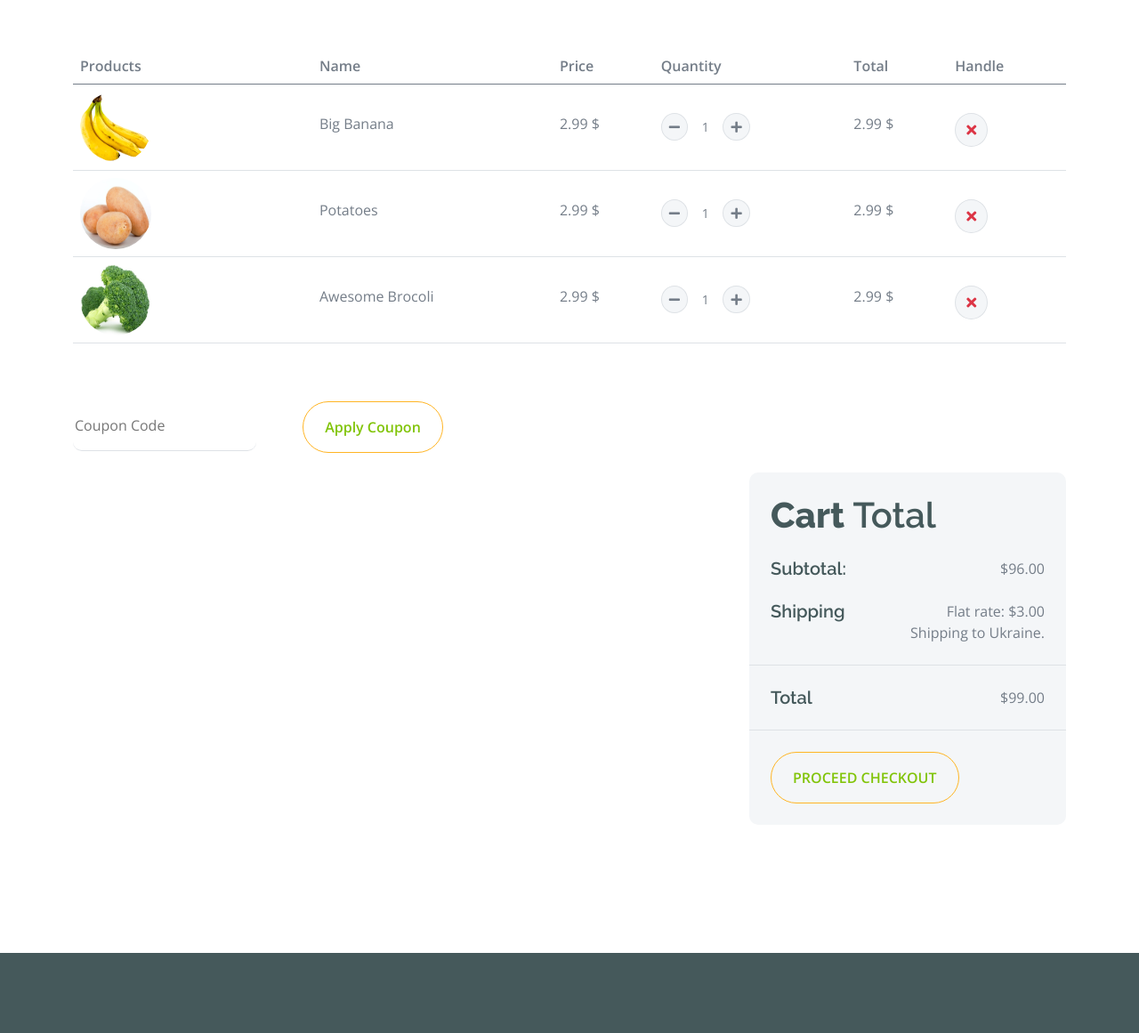
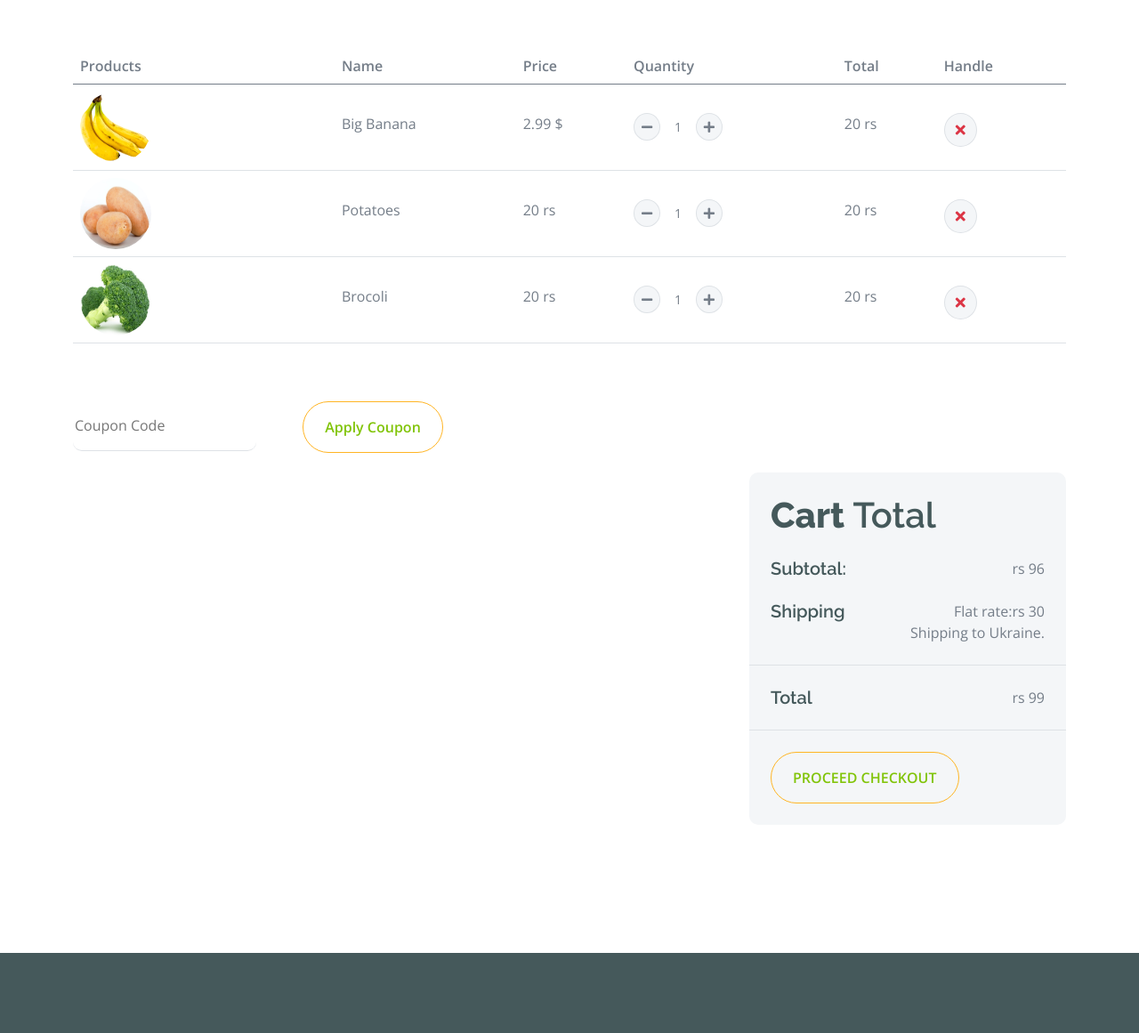
Before and after one commit to veeraragavan6218/vegetable-and-fruits, a plain HTML site: page cart.html in a window 1280 px wide. Shown: the part 370-1531 px from the top of the page at 89% size. Drawn offline with nearby package versions, Linux system fonts and the light colour scheme.

Commit message:
Update cart.html

```diff
--- a/cart.html
+++ b/cart.html
@@ -168,7 +168,7 @@
                                     </div>
                                 </td>
                                 <td>
-                                    <p class="mb-0 mt-4">2.99 $</p>
+                                    <p class="mb-0 mt-4">20 rs </p>
                                 </td>
                                 <td>
                                     <button class="btn btn-md rounded-circle bg-light border mt-4" >
@@ -187,7 +187,7 @@
                                     <p class="mb-0 mt-4">Potatoes</p>
                                 </td>
                                 <td>
-                                    <p class="mb-0 mt-4">2.99 $</p>
+                                    <p class="mb-0 mt-4">20 rs </p>
                                 </td>
                                 <td>
                                     <div class="input-group quantity mt-4" style="width: 100px;">
@@ -205,7 +205,7 @@
                                     </div>
                                 </td>
                                 <td>
-                                    <p class="mb-0 mt-4">2.99 $</p>
+                                    <p class="mb-0 mt-4">20 rs</p>
                                 </td>
                                 <td>
                                     <button class="btn btn-md rounded-circle bg-light border mt-4" >
@@ -220,10 +220,10 @@
                                     </div>
                                 </th>
                                 <td>
-                                    <p class="mb-0 mt-4">Awesome Brocoli</p>
+                                    <p class="mb-0 mt-4"> Brocoli</p>
                                 </td>
                                 <td>
-                                    <p class="mb-0 mt-4">2.99 $</p>
+                                    <p class="mb-0 mt-4">20 rs </p>
                                 </td>
                                 <td>
                                     <div class="input-group quantity mt-4" style="width: 100px;">
@@ -241,7 +241,7 @@
                                     </div>
                                 </td>
                                 <td>
-                                    <p class="mb-0 mt-4">2.99 $</p>
+                                    <p class="mb-0 mt-4">20 rs </p>
                                 </td>
                                 <td>
                                     <button class="btn btn-md rounded-circle bg-light border mt-4" >
@@ -264,19 +264,19 @@
                                 <h1 class="display-6 mb-4">Cart <span class="fw-normal">Total</span></h1>
                                 <div class="d-flex justify-content-between mb-4">
                                     <h5 class="mb-0 me-4">Subtotal:</h5>
-                                    <p class="mb-0">$96.00</p>
+                                    <p class="mb-0">rs 96 </p>
                                 </div>
                                 <div class="d-flex justify-content-between">
                                     <h5 class="mb-0 me-4">Shipping</h5>
                                     <div class="">
-                                        <p class="mb-0">Flat rate: $3.00</p>
+                                        <p class="mb-0">Flat rate:rs 30</p>
                                     </div>
                                 </div>
                                 <p class="mb-0 text-end">Shipping to Ukraine.</p>
                             </div>
                             <div class="py-4 mb-4 border-top border-bottom d-flex justify-content-between">
                                 <h5 class="mb-0 ps-4 me-4">Total</h5>
-                                <p class="mb-0 pe-4">$99.00</p>
+                                <p class="mb-0 pe-4"> rs 99</p>
                             </div>
                             <button class="btn border-secondary rounded-pill px-4 py-3 text-primary text-uppercase mb-4 ms-4" type="button">Proceed Checkout</button>
                         </div>
@@ -294,8 +294,8 @@
                     <div class="row g-4">
                         <div class="col-lg-3">
                             <a href="#">
-                                <h1 class="text-primary mb-0">Fruitables</h1>
-                                <p class="text-secondary mb-0">Fresh products</p>
+                                <h1 class="text-primary mb-0"> vijay Fruitables</h1>
+                                <p class="text-secondary mb-0"> vijay Fresh products</p>
                             </a>
                         </div>
                         <div class="col-lg-6">
```
